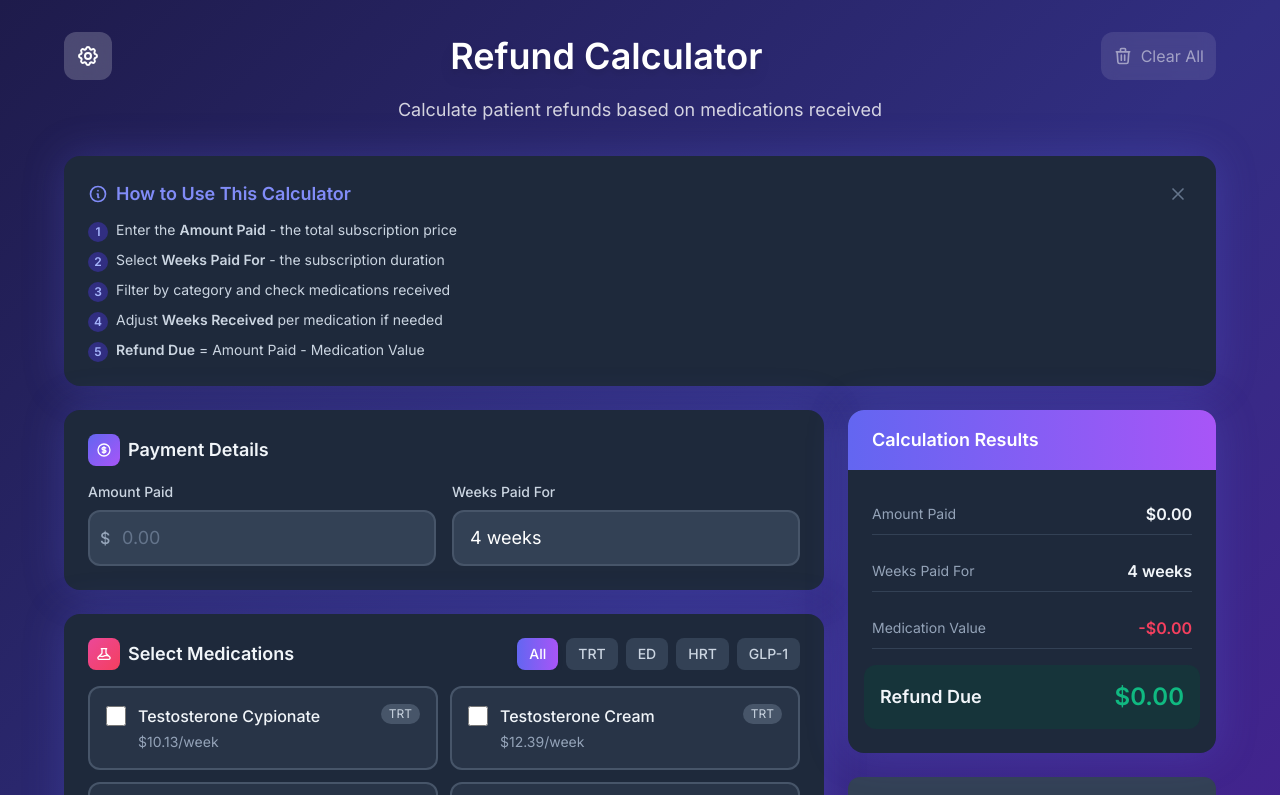
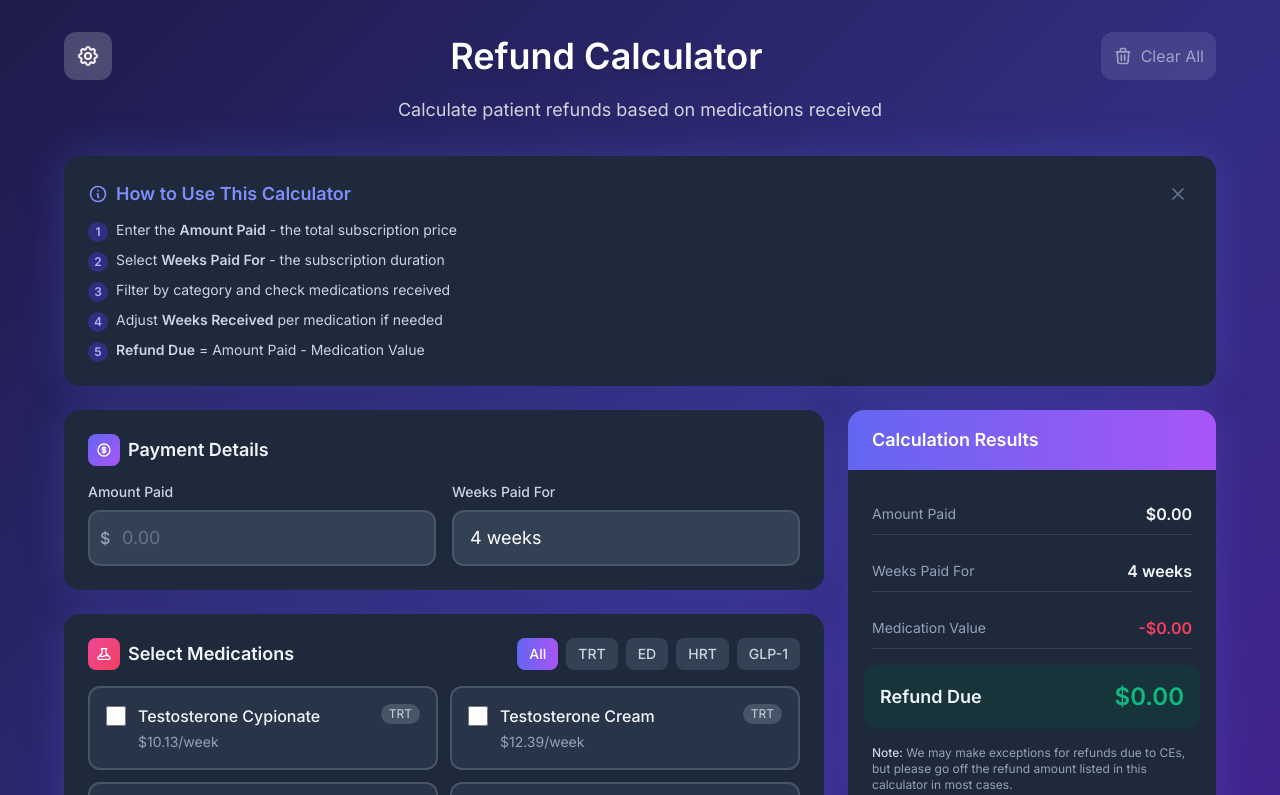
Before and after one commit to draphael123/redone-refund-calculator, a Next.js app: page / in a window 1280 px wide. Shown: the top 795 px of the page. Built offline with nearby package versions, Linux system fonts and the light colour scheme.

Commit message:
Add refund eligibility note for CE exceptions

```diff
--- a/app/page.tsx
+++ b/app/page.tsx
@@ -518,6 +518,11 @@ export default function RefundCalculator() {
                       {formatCurrency(calculation.refundDue)}
                     </span>
                   </div>
+
+                  {/* Refund Eligibility Note */}
+                  <p className={`text-xs mt-4 ${darkMode ? "text-slate-400" : "text-slate-500"}`}>
+                    <span className={`font-medium ${darkMode ? "text-slate-300" : "text-slate-600"}`}>Note:</span> We may make exceptions for refunds due to CEs, but please go off the refund amount listed in this calculator in most cases.
+                  </p>
                 </div>
               </div>
 
```
